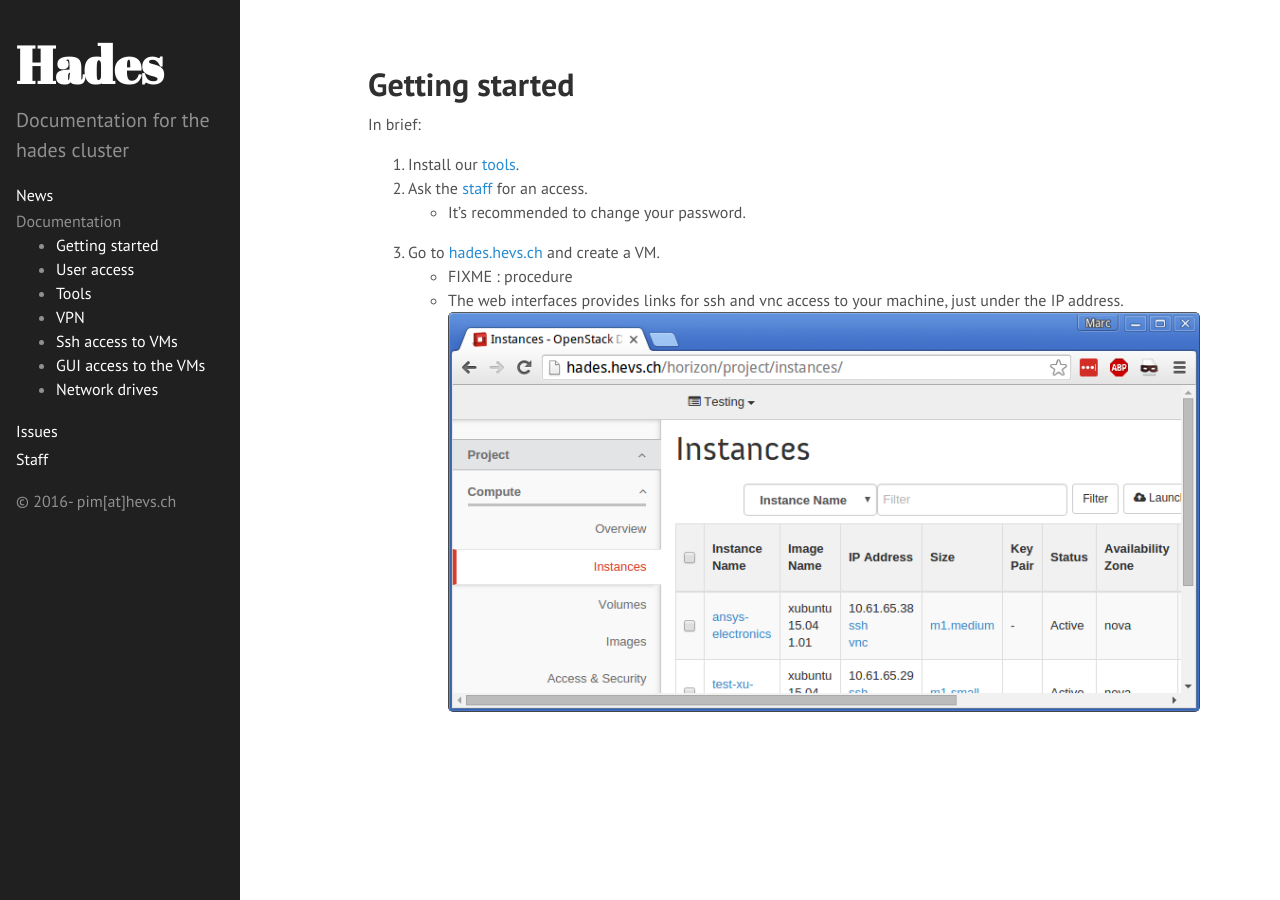
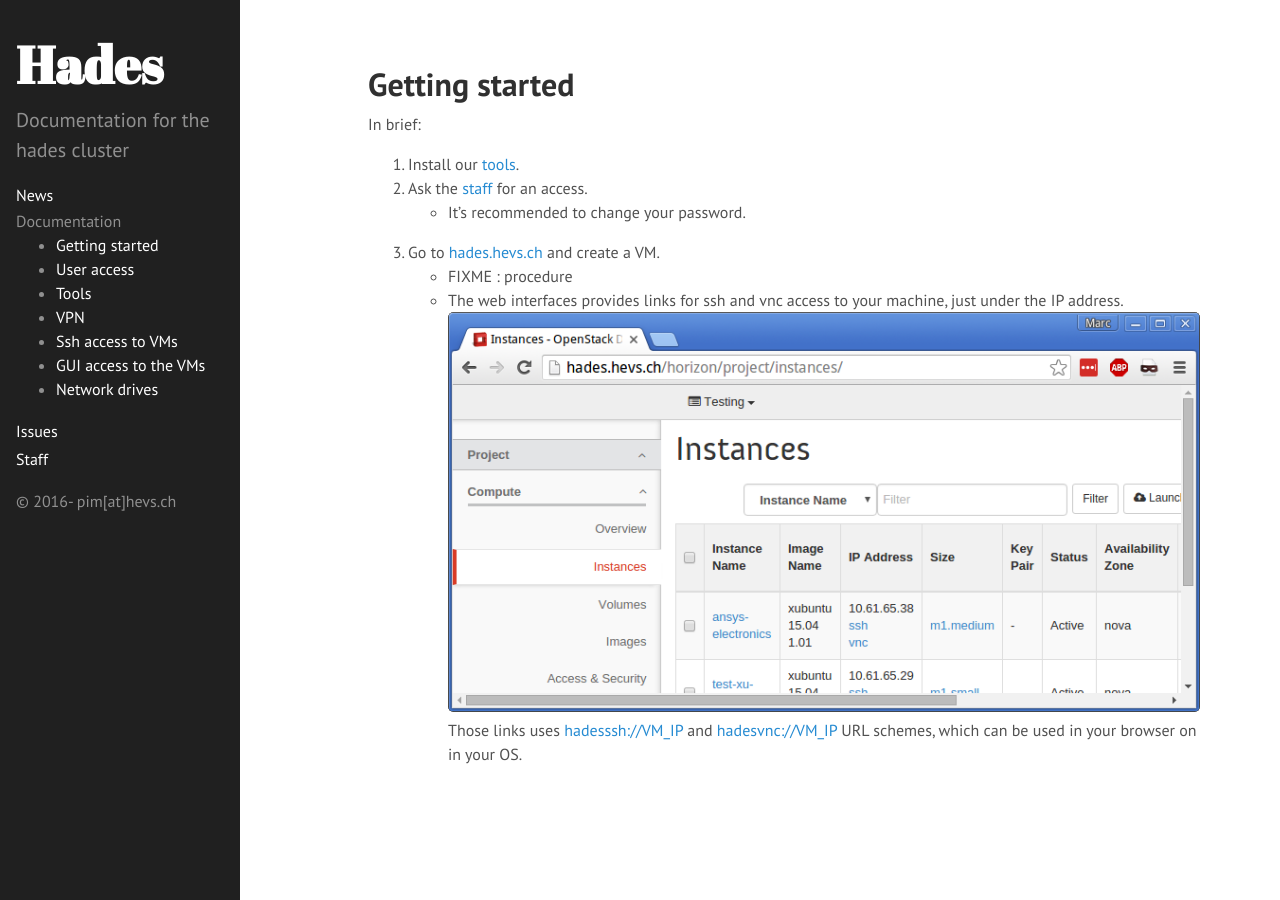
Before and after one commit to hevs-isi/hades, a Jekyll site: the page built from _doc/getting_started.md, in a window 1280 px wide. Built offline with Jekyll 4.4.1, drawn with Linux system fonts in a browser that asks for light colours.

Commit message:
documentation update

```diff
--- a/_doc/getting_started.md
+++ b/_doc/getting_started.md
@@ -14,3 +14,4 @@
 	* FIXME : procedure
 	* The web interfaces provides links for ssh and vnc access to your machine, just under the IP address.
 	![Custom URLs](../../images/doc/custom_url.png)
+	Those links uses [hadesssh://VM_IP](hadesssh://VM_IP) and [hadesvnc://VM_IP](hadesvnc://VM_IP) URL schemes, which can be used in your browser on in your OS.
```
